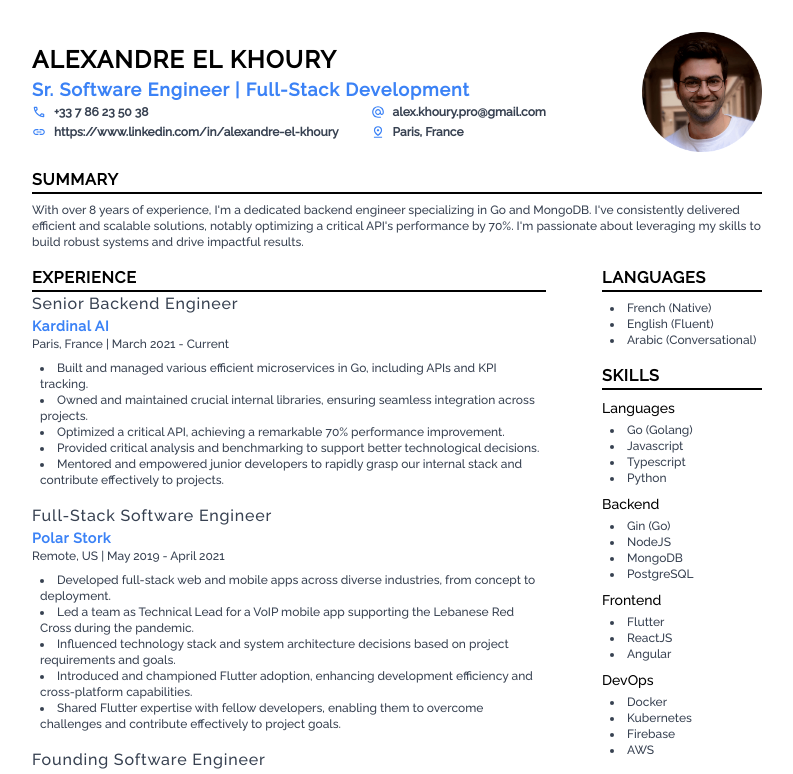
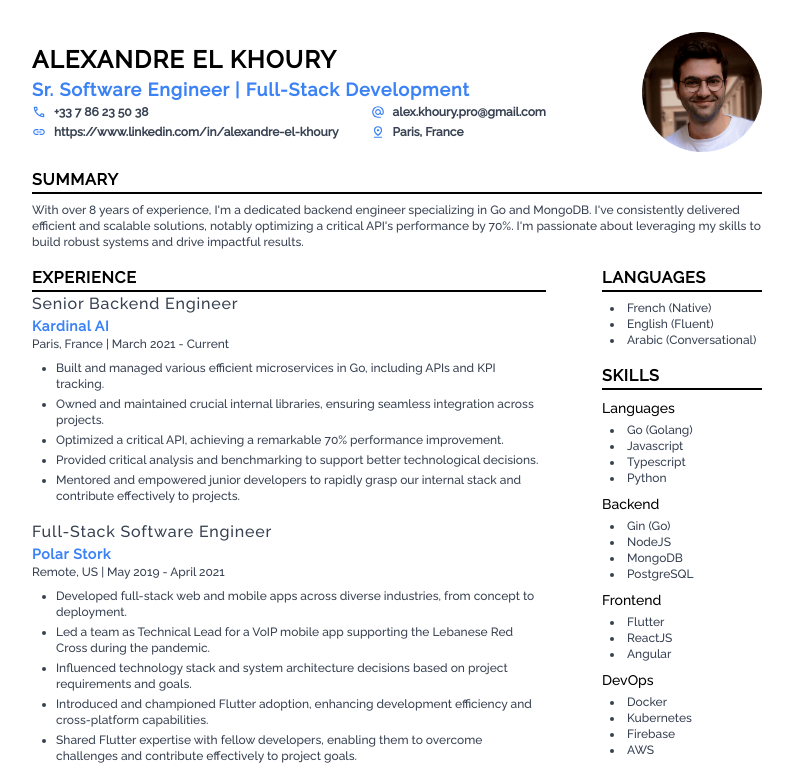
Before and after one commit to m3talux/alexandrekhoury, a Next.js app: page /cv in a window 1280 px wide. Shown: the top 774 px of the page, without its empty margins (0-793 px from the left). Built offline with nearby package versions, Linux system fonts and the light colour scheme; no server answers.

Commit message:
justified experience points

```diff
--- a/src/app/cv/components/experience.tsx
+++ b/src/app/cv/components/experience.tsx
@@ -13,9 +13,10 @@ export default function CvExperience() {
                                 <h3 className="text-[var(--text-color)] text-md tracking-wider">{exp.title}</h3>
                                 <h4 className="text-blue-500 text-sm font-bold tracking-wider">{exp.companyTitle}</h4>
                                 <p className="text-[var(--text-color)] text-xs">{exp.location} | {exp.period}</p>
-                                <ul className="list-disc list-inside ml-2 mt-2">
+                                <ul className="list-disc ml-6 mt-2 list-outside">
                                     {exp.achievements.map((point, pIndex) => (
-                                        <li key={pIndex} className="text-[var(--text-color)] text-xs">{point}</li>
+                                        <li key={pIndex}
+                                            className="text-[var(--text-color)] text-xs mt-1">{point}</li>
                                     ))}
                                 </ul>
                             </div>
```
